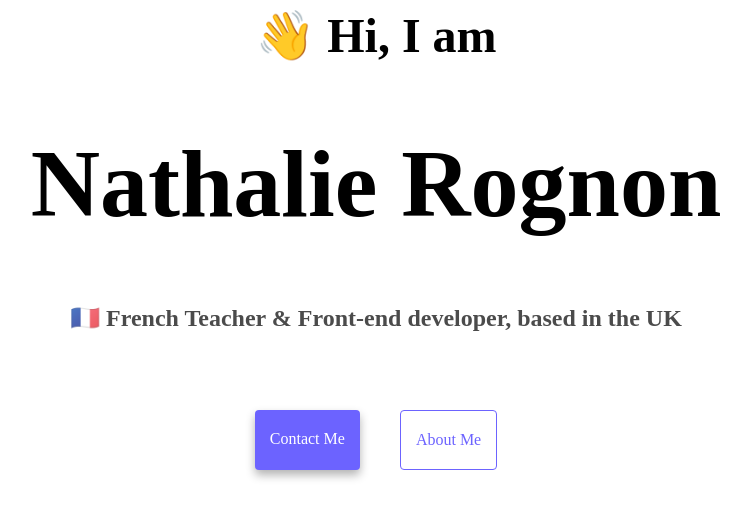
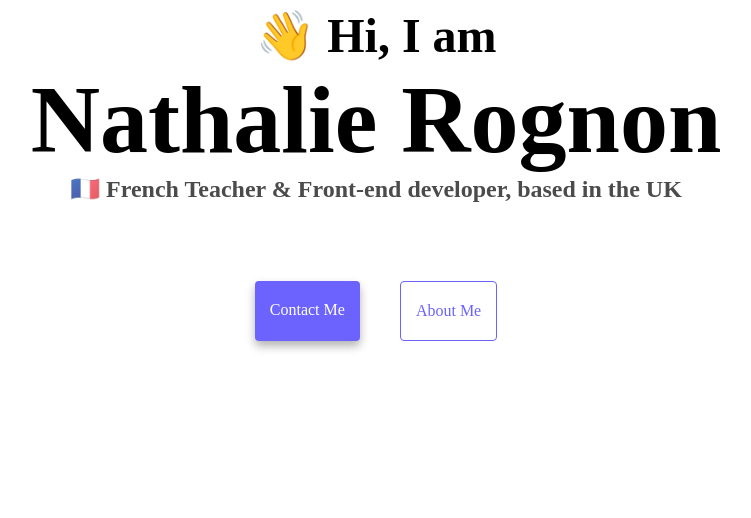
Before and after one commit to natkilima/aboutMe, a plain HTML site: page index.html in a window 1280 px wide. Shown: the whole page, without its empty margins (264-1015 px from the left). Drawn offline with Linux system fonts and the light colour scheme.

Commit message:
CSS H1 update on index page

```diff
--- a/index.html
+++ b/index.html
@@ -30,24 +30,11 @@
         font-weight: bold;
       }
 
-      h1 {
-        margin: 0;
-        text-align: center;
-      }
-
+      h1,
       h2,
       h3 {
         text-align: center;
         margin: 0;
-      }
-
-      h1 {
-        display: block;
-        margin-block-start: 0.67em;
-        margin-block-end: 0.67em;
-        margin-inline-start: 0px;
-        margin-inline-end: 0px;
-        font-weight: bold;
       }
 
       .navigation-links {
```
